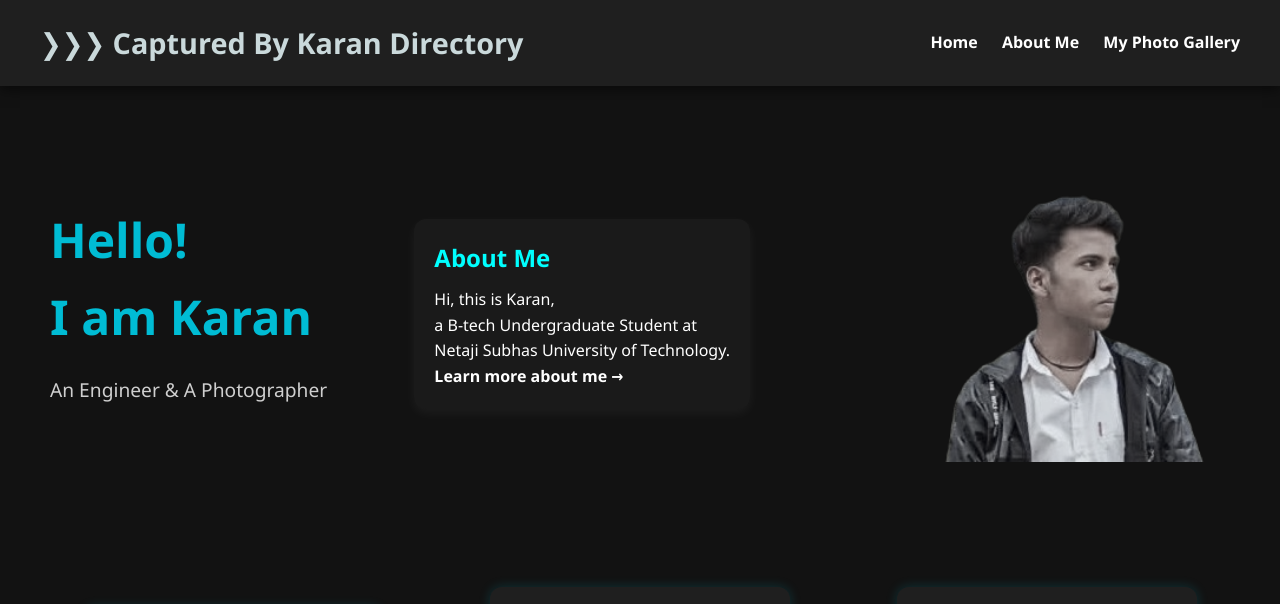
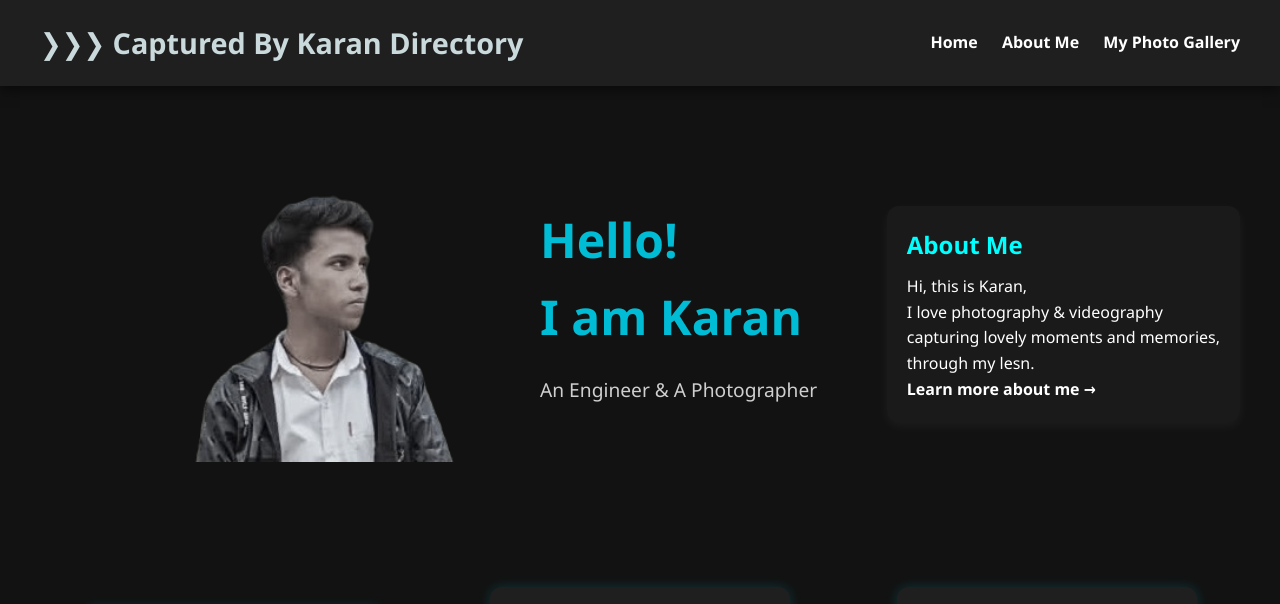
Before and after one commit to capturedbykaran/capturedbykaran.github.io, a plain HTML site: page index.html in a window 1280 px wide. Shown: the top 604 px of the page. Drawn offline with Linux system fonts and the light colour scheme.

Commit message:
Update index.html

```diff
--- a/index.html
+++ b/index.html
@@ -26,6 +26,9 @@
   <!-- <hr> -->
   <main>
     <section class="hero">
+      <div class="hero-image">
+        <img src="img/mebg.png" alt="Karan's photo" width="1000">
+      </div>
       <div class="hero-text">
         <h1>Hello!<br>I am Karan</h1>
         <p>An Engineer & A Photographer</p>
@@ -33,12 +36,9 @@
 
       <div class="about-me">
         <h3>About Me</h3>
-        <p>Hi, this is Karan, <br>a B-tech Undergraduate Student at <br>Netaji Subhas University of Technology. <br>
+        <p>Hi, this is Karan, <br>I love photography & videography <br>capturing lovely moments and memories, <br>through my lesn. <br>
           <a href="/about.html">Learn more about me →</a>
         </p>
-      </div>
-      <div class="hero-image">
-        <img src="img/mebg.png" alt="Karan's photo" width="1000">
       </div>
     </section>
     <br>
```
